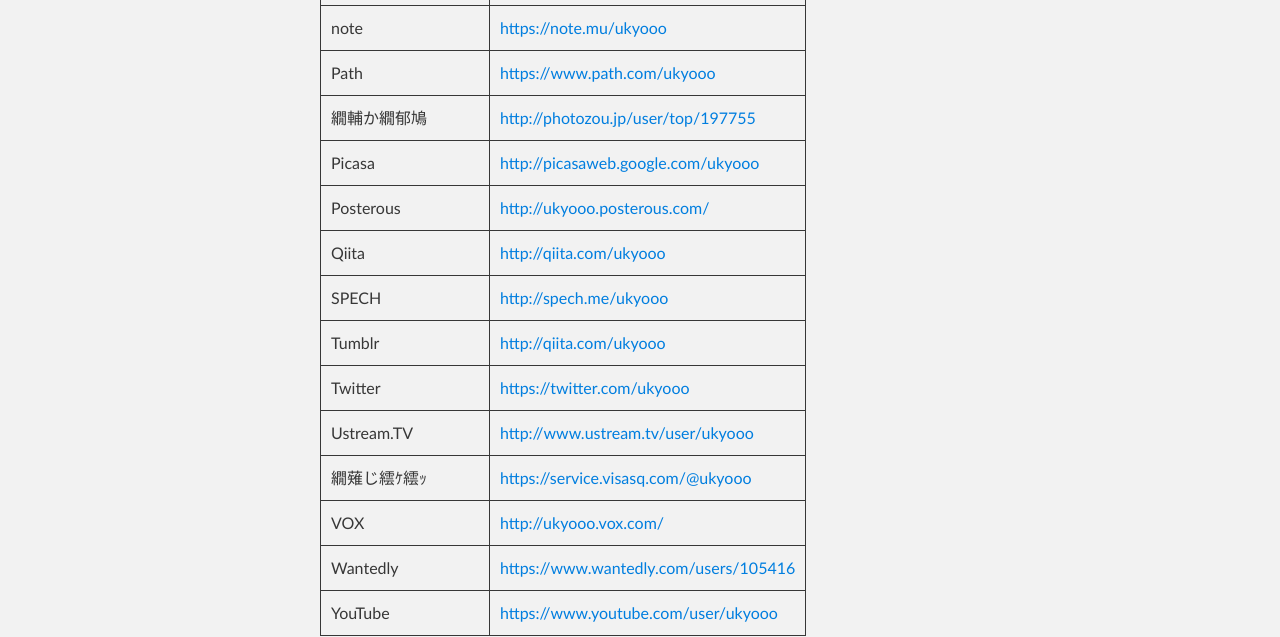
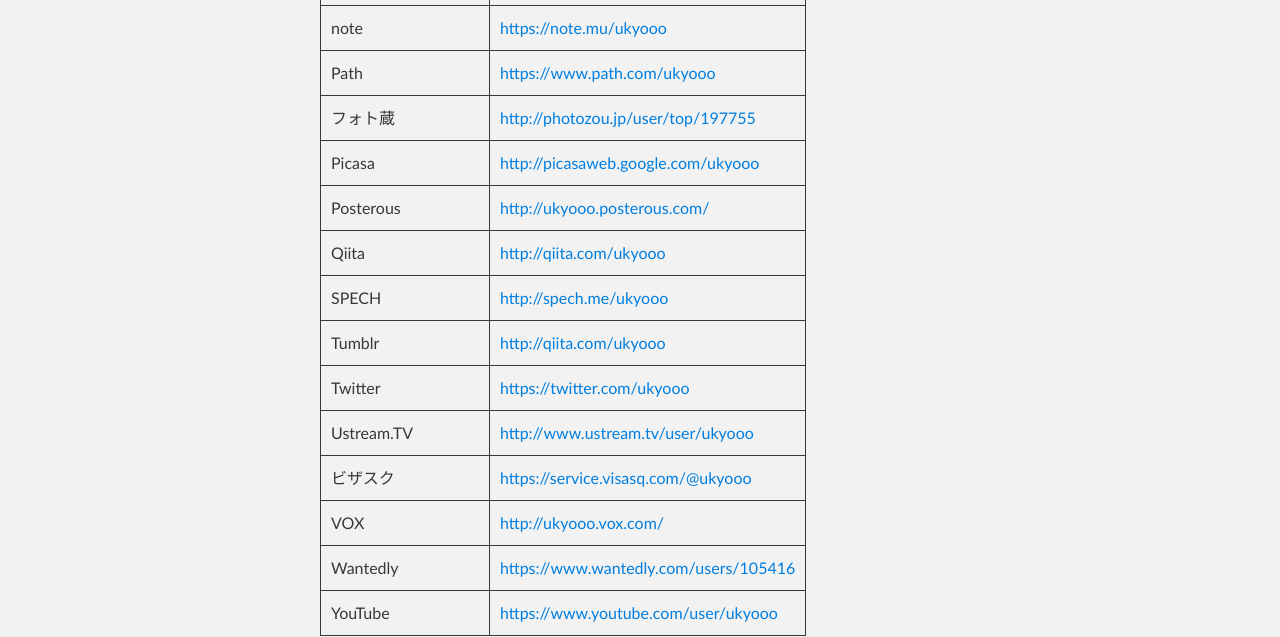
Before and after one commit to ukyooo/ukyooo.github.io, a Jekyll site: the page built from index.md, in a window 1280 px wide. Shown: the part 1415-2052 px from the top of the page. Built offline with Jekyll 4.4.1, drawn with Linux system fonts in a browser that asks for light colours.

Commit message:
文字化け修正

```diff
--- a/index.md
+++ b/index.md
@@ -78,7 +78,7 @@
       name: "Path"
       url:  "https://www.path.com/ukyooo"
     -
-      name: "繝輔か繝郁鳩"
+      name: "フォト蔵"
       url:  "http://photozou.jp/user/top/197755"
     -
       name: "Picasa"
@@ -102,7 +102,7 @@
       name: "Ustream.TV"
       url:  "http://www.ustream.tv/user/ukyooo"
     -
-      name: "繝薙じ繧ｹ繧ｯ"
+      name: "ビザスク"
       url:  "https://service.visasq.com/@ukyooo"
     -
       name: "VOX"
```
